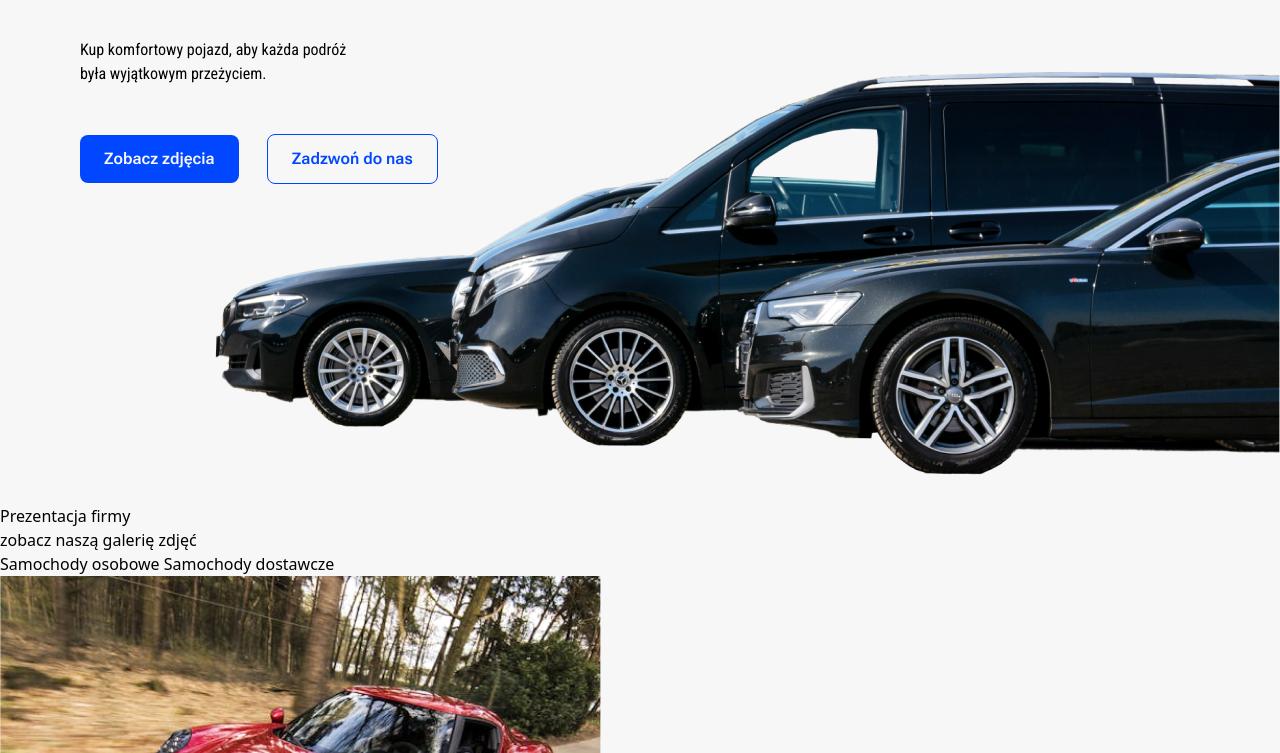
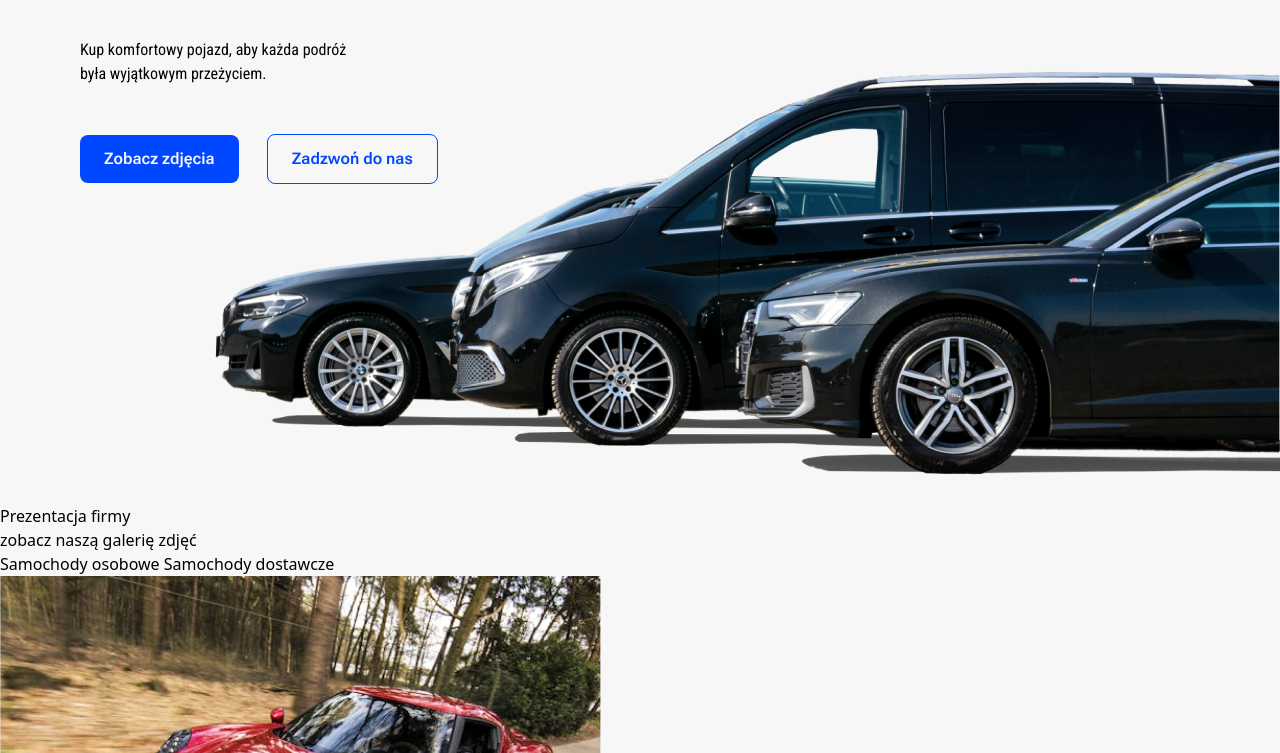
Before and after one commit to kakarotto2004/tailwindcss-carsSpot, a website: page index.html in a window 1280 px wide. Shown: the part 347-1100 px from the top of the page. Drawn offline with Linux system fonts and the light colour scheme.

Commit message:
add shadow to cars image

```diff
--- a/index.html
+++ b/index.html
@@ -33,8 +33,9 @@
                         <a href="#" class="btn btn-blue mr-6 inline-block">Zobacz zdjęcia</a>
                         <a href="#" class="btn btn-white inline-block">Zadzwoń do nas</a>
                     </div>
-                    <div class="absolute top-56 right-0">
-                        <img src="img/cars.png" alt="black BMW, Mercedes and Audi">
+                    <div>
+                        <img src="img/cars.png" alt="black BMW, Mercedes and Audi" class="absolute top-56 right-0">
+                        <img src="img/cień.png" alt="cars shadow" class="absolute top-56 right-0">
                     </div>
                 </div>
             </section>
```
Also changed, not shown: img/cień.png (added).
